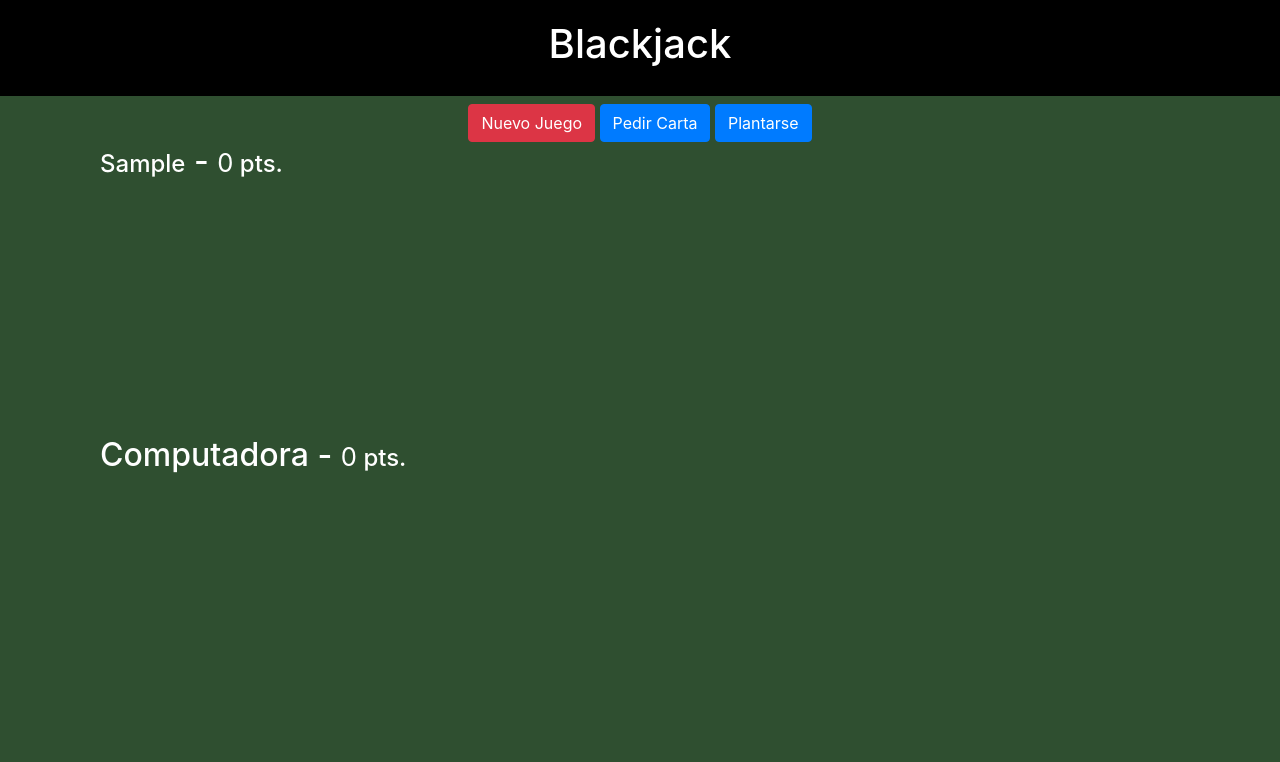
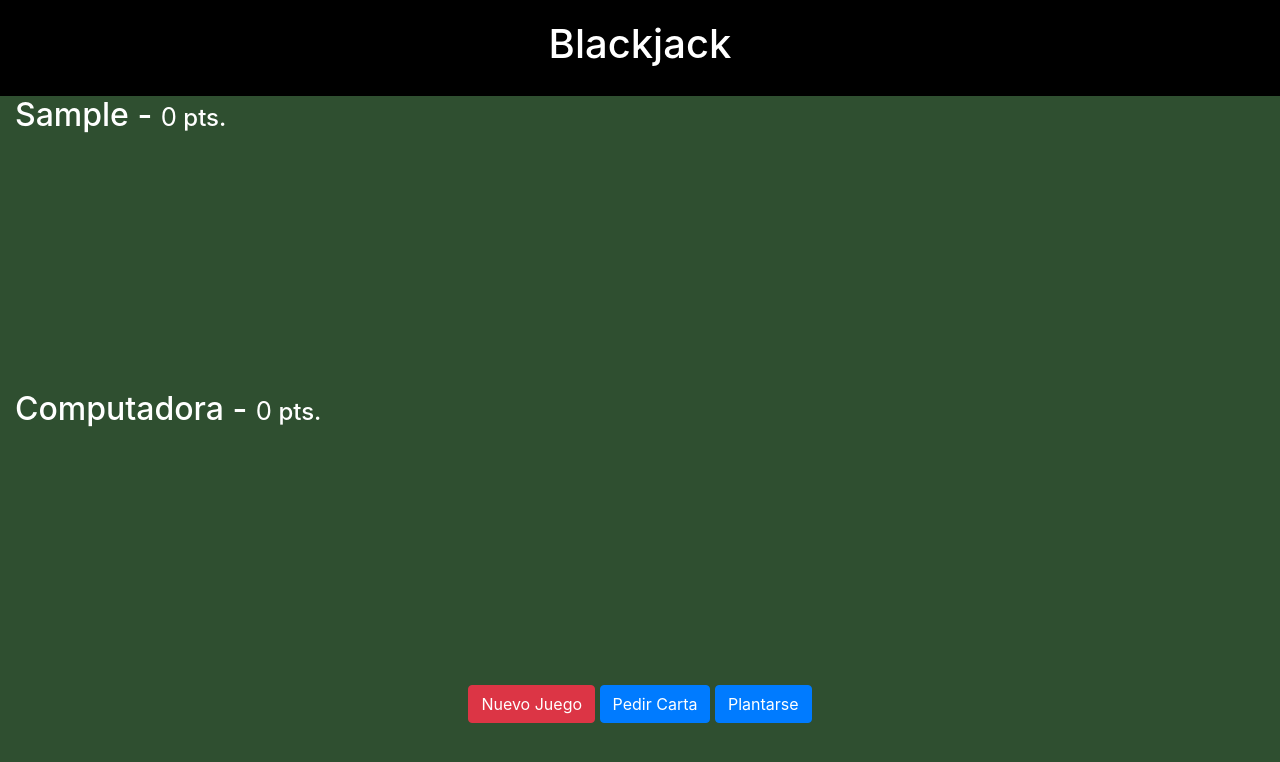
Before and after one commit to pviegasmendes/blackjack, a plain HTML site: page index.html in a window 1280 px wide. Both pictures are taken after typing "Sample" into the empty fields and a click on the input "Ingresar". Drawn offline with nearby package versions, Linux system fonts and the light colour scheme; some packages are replaced by stand-ins of ours; a script that the page names is missing.

Commit message:
se mueve botonera al margen inferior

```diff
--- a/assets/css/styles.css
+++ b/assets/css/styles.css
@@ -25,3 +25,7 @@ html, body {
 span {
     font-size: 1.5rem;
 }
+
+#playerName{
+    font-size: 2rem;
+}
--- a/index.html
+++ b/index.html
@@ -26,10 +26,10 @@
                 id="nombre"
                 placeholder="Ingrese su Nombre"
             />
-            <input type="submit" value="Ingresar" />
+            <input class="btn btn-primary" type="submit" value="Ingresar" />
         </form>
 
-        <div class="container" id="container">
+<!--         <div class="container" id="container">
             <div class="row mt-2">
                 <div class="col text-center">
                     <button id="btnNuevo" class="btn btn-danger">
@@ -42,7 +42,7 @@
                         Plantarse
                     </button>
                 </div>
-            </div>
+            </div> -->
 
             <div class="row container">
                 <div class="col">
@@ -66,6 +66,21 @@
             </div>
         </div>
 
+        <div class="container" id="container">
+            <div class="row mt-2">
+                <div class="col text-center">
+                    <button id="btnNuevo" class="btn btn-danger">
+                        Nuevo Juego
+                    </button>
+                    <button id="btnPedir" class="btn btn-primary">
+                        Pedir Carta
+                    </button>
+                    <button id="btnDetener" class="btn btn-primary">
+                        Plantarse
+                    </button>
+                </div>
+            </div>
+
         <script src="//cdn.jsdelivr.net/npm/sweetalert2@11"></script>
         <script src="assets/js/underscore-min.js"></script>
         <script src="assets/js/juego.js"></script>
```
